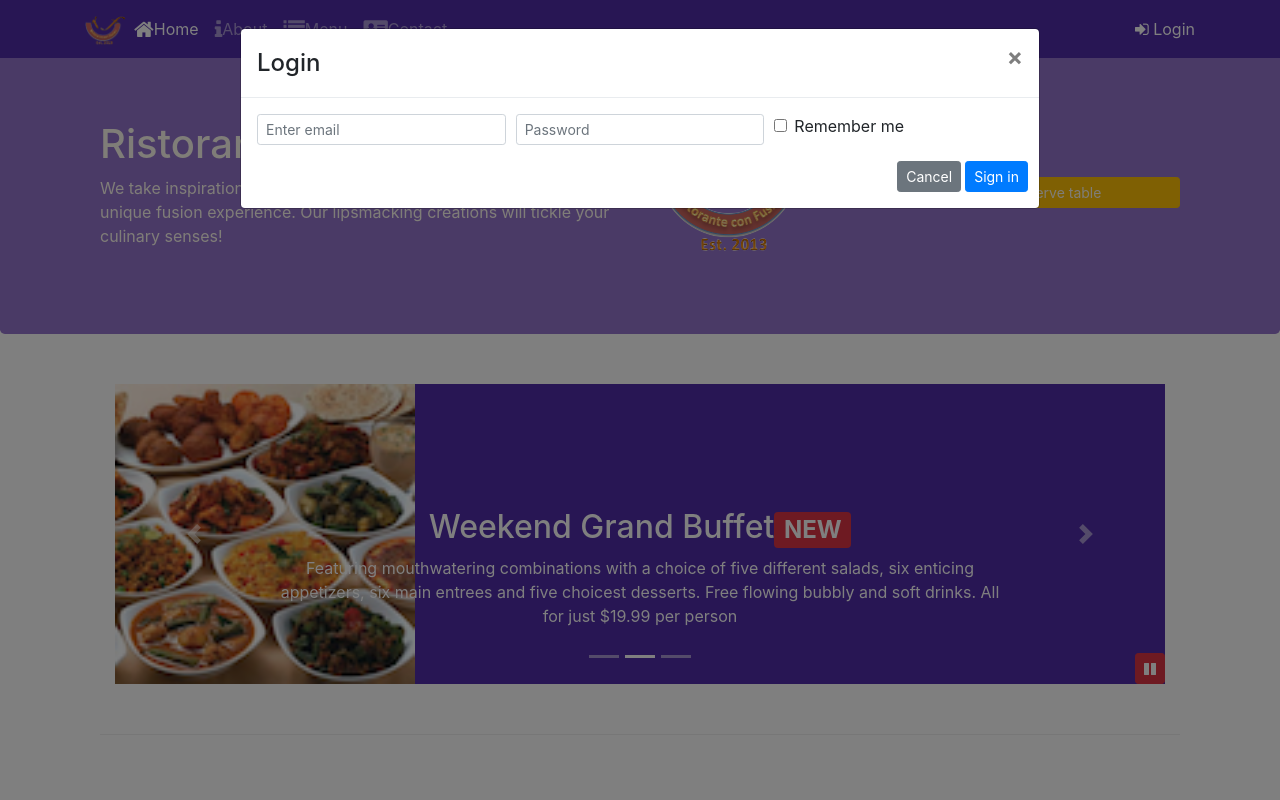
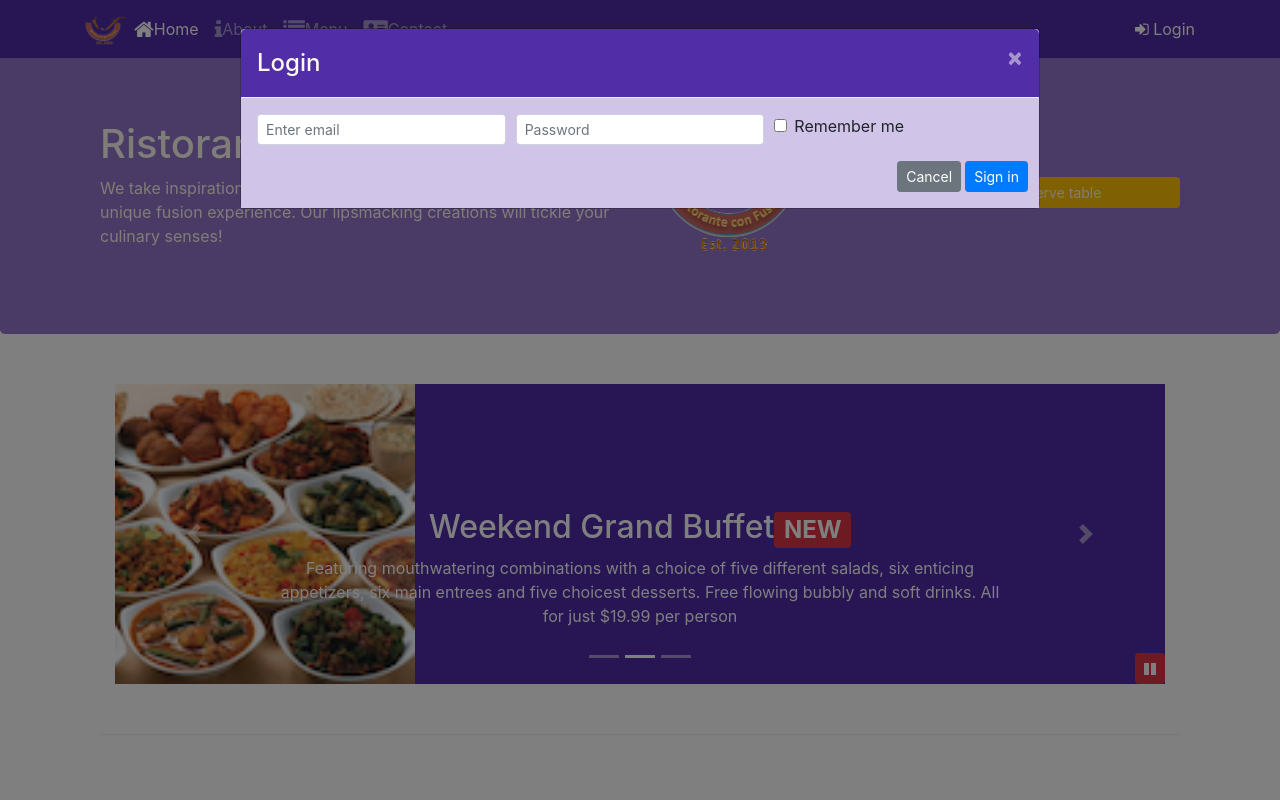
Before and after one commit to jean1977/confusion, a website: page index.html in a window 1280 px wide. Both pictures are taken after a click on the link "Login". Shown: the top 800 px of the page. Drawn offline with nearby package versions, Linux system fonts and the light colour scheme.

Commit message:
assegnamento 4

```diff
--- a/css/styles.scss
+++ b/css/styles.scss
@@ -79,3 +79,21 @@ body{
     position:absolute;
     bottom: 0px;
 }
+
+.modal {
+
+    .modal-header {
+        background-color: $background-dark;
+        color: floralwhite;
+        button
+        {
+            color:floralwhite;
+        }
+    }
+
+    .modal-body {
+        background-color: $background-pale;
+    }
+
+
+}
--- a/index.html
+++ b/index.html
@@ -31,7 +31,7 @@
 
                 </ul>
                 <span class="navbar-text">
-                    <a data-toggle="modal" data-target="#loginModal">
+                    <a id="loginbutton">
                         <span class="fa fa-sign-in"></span> Login
                     </a>
                 </span>
@@ -128,7 +128,7 @@
     <div id="loginModal" class="modal fade" role="dialog">
         <div class="modal-dialog modal-lg" role="content">
             <div class="modal-content">
-                <div class="modal-header">
+                <div class="modal-header navbar-dark">
                     <h4 class="modal-title">Login</h4>
                     <button type="button" class="close" data-dismiss="modal">
                         &times;
@@ -176,8 +176,7 @@
                 </div>
 
                 <div class="col-12 col-sm align-self-center">
-                    <a class="btn btn-warning btn-sm btn-block" data-toggle="modal" data-target="#reserveatableModal"
-                      role="button">Reserve table</a>
+                    <a class="btn btn-warning btn-sm btn-block" id ="buttonReserveATable" role="button">Reserve table</a>
                 </div>
 
             </div>
@@ -358,6 +357,12 @@
 
 
         });
+        $('#loginbutton').click(function(){
+            $('#loginModal').modal('show');
+        })
+        $('#buttonReserveATable').click(function(){
+            $('#reserveatableModal').modal('show');
+        })
     });
 </script>
 
```
Also changed, not shown: css/styles.css.
